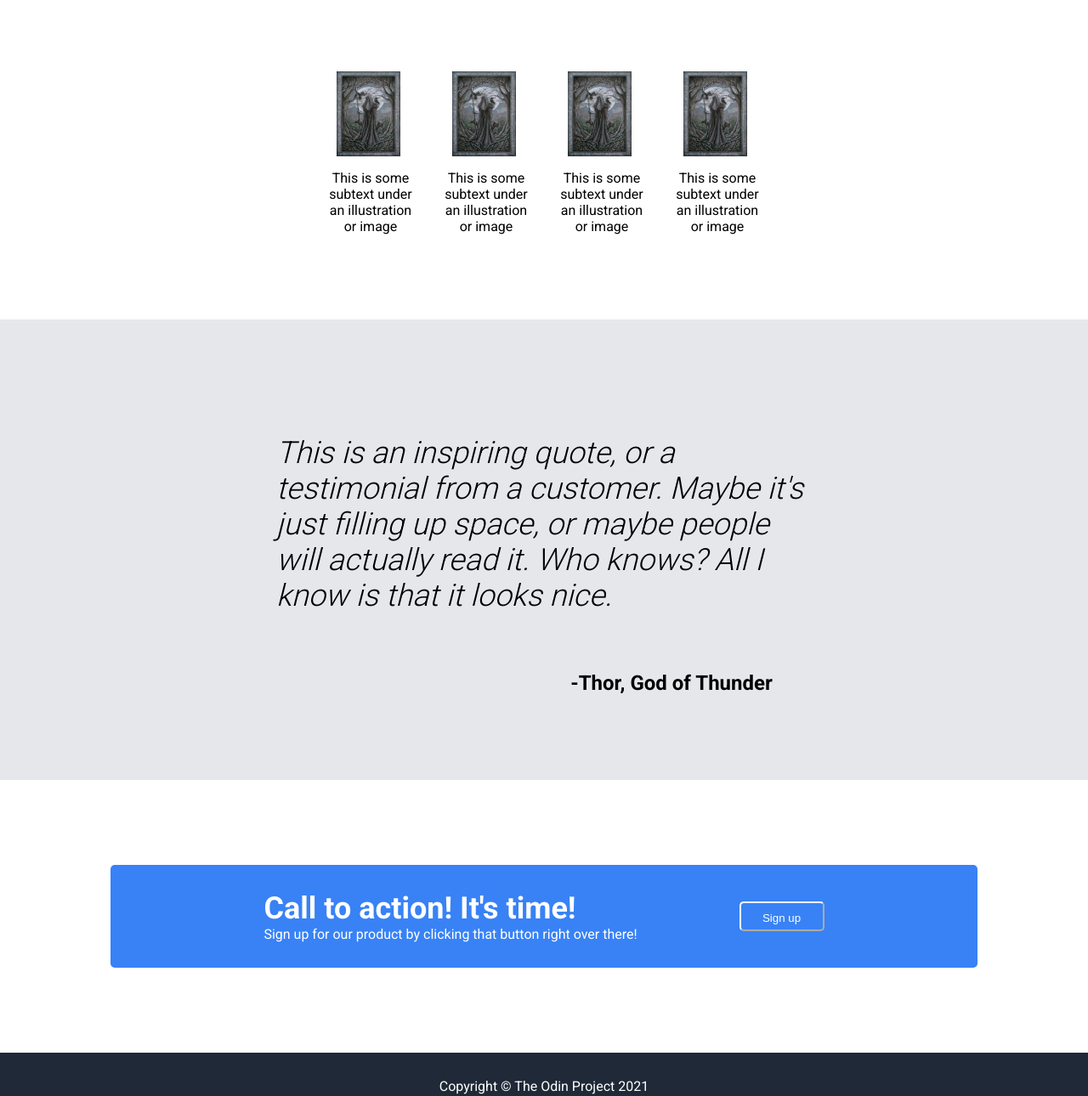
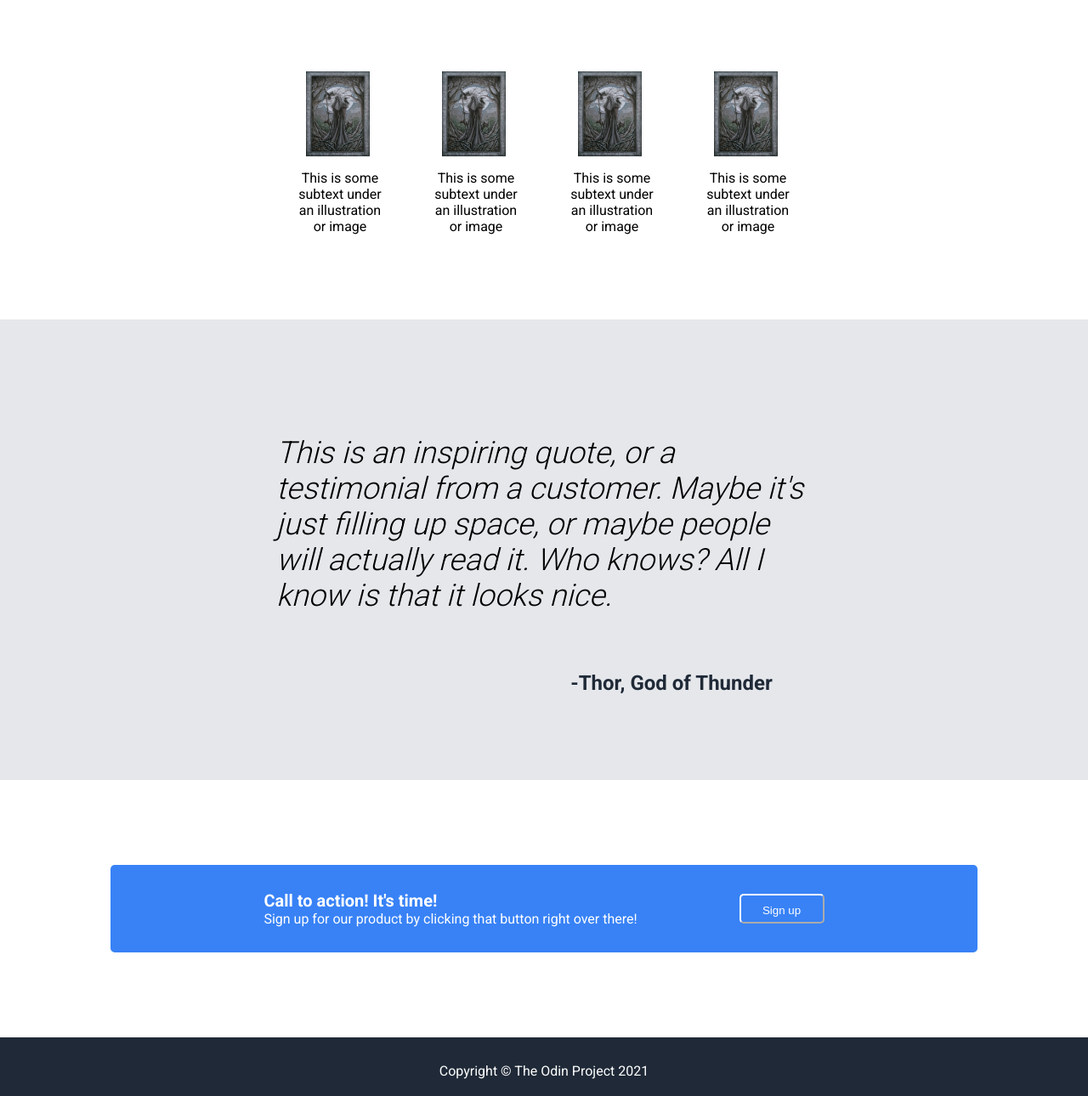
Before and after one commit to jupiter99999/odin-landing-page, a plain HTML site: page index.html in a window 1280 px wide. Shown: the part 555-1845 px from the top of the page at 85% size. Drawn offline with Linux system fonts and the light colour scheme.

Commit message:
modified minor style details

```diff
--- a/style.css
+++ b/style.css
@@ -32,12 +32,14 @@ h1 {
 .header b {
     margin-top: 0px;
     font-size: 24px;
+    color: white;
 }
 
 b {
     text-align: center;
     margin-top: 32px;
     font-size: 36px;
+    color: #1F2937;
 }
 
 .container p {
@@ -102,7 +104,7 @@ img {
     flex-direction: row;
     padding-top: 100px;
     padding-bottom: 100px;
-    gap: 36px;
+    gap: 60px;
     text-align: center;
 }
 
@@ -165,10 +167,13 @@ img {
 
 .call .text {
     max-width: 500px;
-    margin: 0px;
 }
 .text p {
     margin: 0px;
+}
+.text b {
+    font-size: 20px;
+    color: white;
 }
 
 .footer {
```
